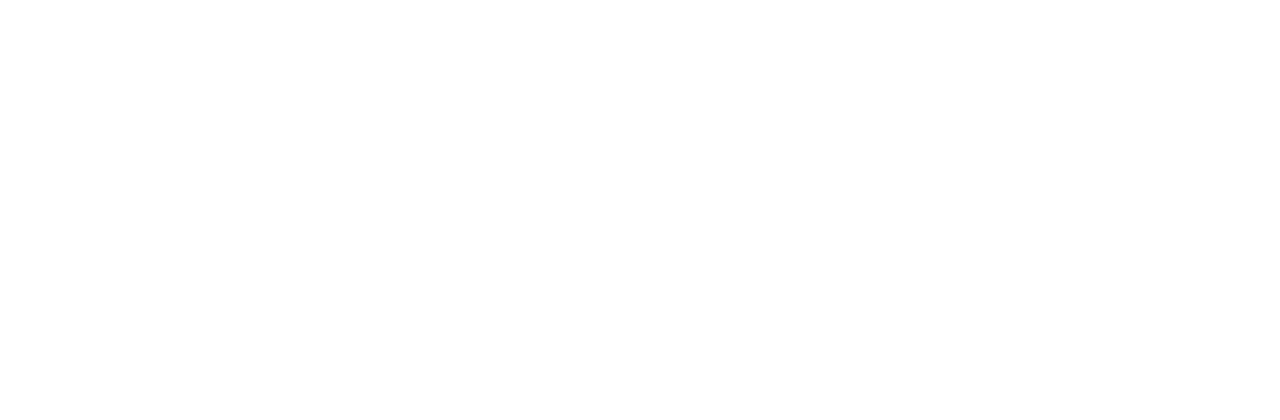
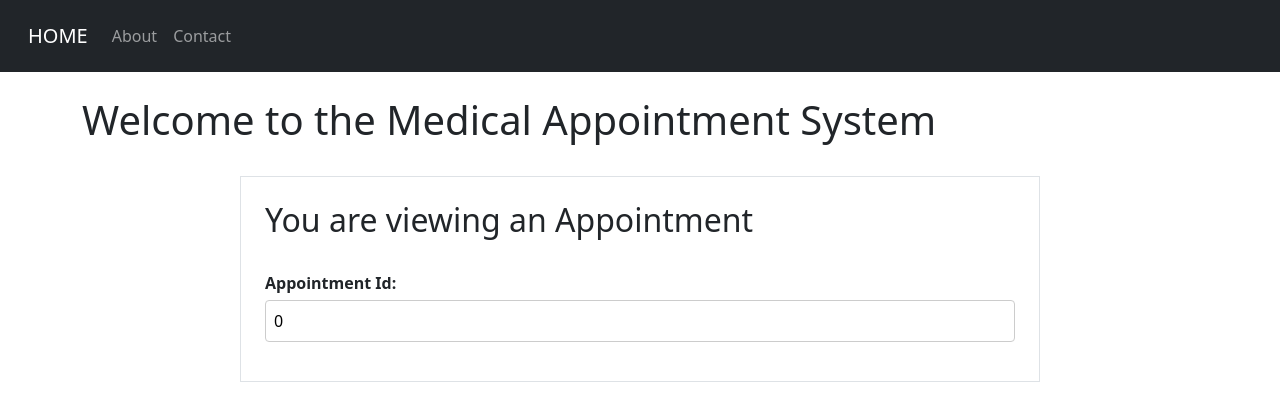
Before and after one commit to theo0131/TWA-project_Medical_Clinics, a Vue app in the folder frontend/vue-frontend/: page /appointment/1 in a window 1280 px wide. Shown: the top 420 px of the page. Built offline with nearby package versions, Linux system fonts and the light colour scheme.

Commit message:
added ability to view an appointment

```diff
--- a/frontend/vue-frontend/src/router/index.js
+++ b/frontend/vue-frontend/src/router/index.js
@@ -7,6 +7,7 @@
 import CreateAppointmentView from '../views/CreateAppointmentView.vue';
 import ReadAppointmentsView from '../views/ReadAppointmentsView.vue';
 import AppointmentsView from '../views/AppointmentsView.vue'
+import AppointmentView from '../views/AppointmentView.vue'
 
 Vue.use(VueRouter);
 
@@ -48,6 +49,11 @@
       },
     ]
   },
+  {
+    path: '/appointment/:id',
+    name: 'AppointmentView',
+    component: AppointmentView,
+  }
 ];
 
 const router = new VueRouter({
--- /dev/null
+++ b/frontend/vue-frontend/src/views/AppointmentView.vue
@@ -0,0 +1,103 @@
+<template>
+  <div>
+    <NavBar></NavBar>
+
+    <div class="container mt-4">
+      <h1>Welcome to the Medical Appointment System</h1><br>
+      <div
+        style="max-width: 800px;"
+        class="border p-4 mx-auto">
+        <h2>You are viewing an Appointment</h2>
+        <br>
+        <form class="form">
+          <div class="form-group">
+              <label for="appointmentDate" >Appointment Id: </label>
+              <input v-model="appointment.id" readonly>
+          </div>
+        </form>
+      </div>
+    </div>
+  </div>
+  </template>
+
+  <script>
+
+import axios from 'axios';
+import NavBar from '@/components/NavBar.vue';
+
+  export default {
+    name: 'AppointmentView',
+    components: {
+        NavBar
+    },
+    data() {
+      return {
+        appointment: {
+          id: 0
+        }
+      };
+    },
+    mounted() {
+        console.log(localStorage)
+        console.log(localStorage.getItem('token'))
+        const token = localStorage.getItem('token');      if (token) {
+        axios.get(`http://127.0.0.1:5000/api/appointments/${this.$route.params.id}`, {
+            headers: {
+              Authorization: `${token}`
+            }
+          })
+        .then(response => {
+          console.log(response.data);
+          this.appointment.id = response.data.id;
+        })
+        .catch(error => {
+          // Handle error (e.g., authentication failure or unauthorized access)
+            console.error('Error fetching appointment:', error);
+        });
+
+      } else {
+        console.log('No token found in localStorage');
+        // Handle case where token is missing (redirect to login, show error message, etc.)
+      }
+
+    },
+    methods: {
+    }
+  };
+  </script>
+
+<style scoped>
+body {
+    font-family: Arial, sans-serif;
+    margin: 0;
+    padding: 0;
+    display: flex;
+    justify-content: center;
+    align-items: center;
+    height: 100vh;
+    background-color: #f4f4f4;
+  }
+  .login-container {
+    background-color: white;
+    padding: 20px;
+    border-radius: 5px;
+    box-shadow: 0 0 10px rgba(0, 0, 0, 0.1);
+  }
+  .form-group {
+    margin-bottom: 15px;
+  }
+  .form-group label {
+    display: block;
+    font-weight: bold;
+    margin-bottom: 5px;
+  }
+  .form-group input {
+    width: 100%;
+    padding: 8px;
+    border: 1px solid #ccc;
+    border-radius: 4px;
+  }
+  .form-group button:hover {
+    background-color: #0056b3;
+  }
+</style>
--- a/frontend/vue-frontend/src/views/ReadAppointmentsView.vue
+++ b/frontend/vue-frontend/src/views/ReadAppointmentsView.vue
@@ -18,7 +18,7 @@
             <br>
             <div class="row">
                 <div v-for="appointment in clientAppointments" :key="appointment.id" class="col-md-4 mb-4">
-                    <div class="card">
+                    <div class="card" @click="viewAppointment(appointment)">
                         <div class="card-body">
                             <!-- Display appointment details here -->
                             <h5 class="card-title">{{ appointment.title }}</h5>
@@ -116,6 +116,12 @@
             this.appointment.patientName = '';
             this.appointment.doctor = '';
             this.appointment.appointmentDate = '';
+        },
+        viewAppointment(appointment) {
+            this.$router.push(`/appointment/${appointment.id}`);
+            // Perform actions when the card is clicked
+            console.log("Clicked card:", appointment);
+            // You can add your custom logic here based on the clicked appointment
         }
     }
 };
```
Also changed, not shown: 2 other files (tests, documents, lock files or other folders).
